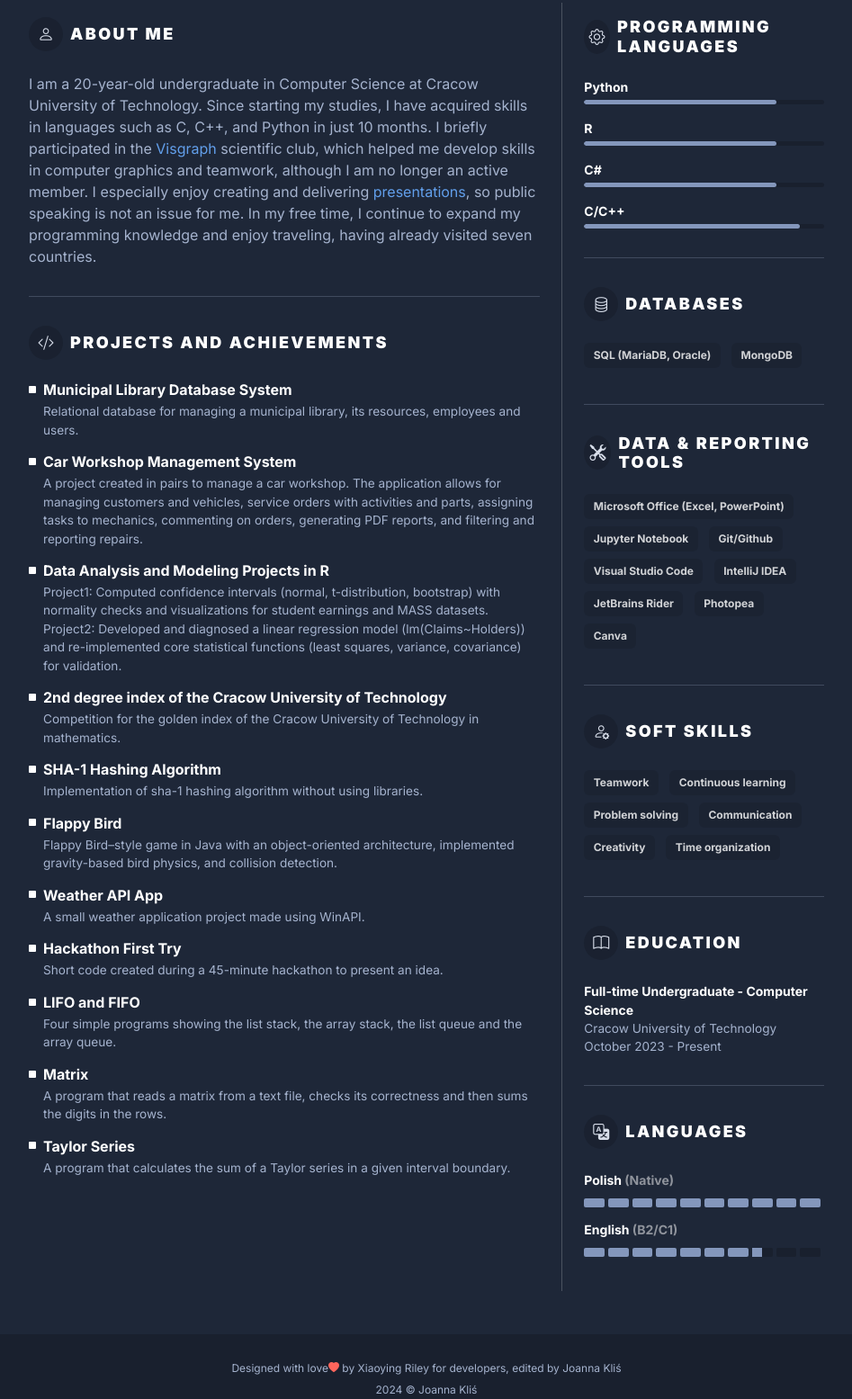
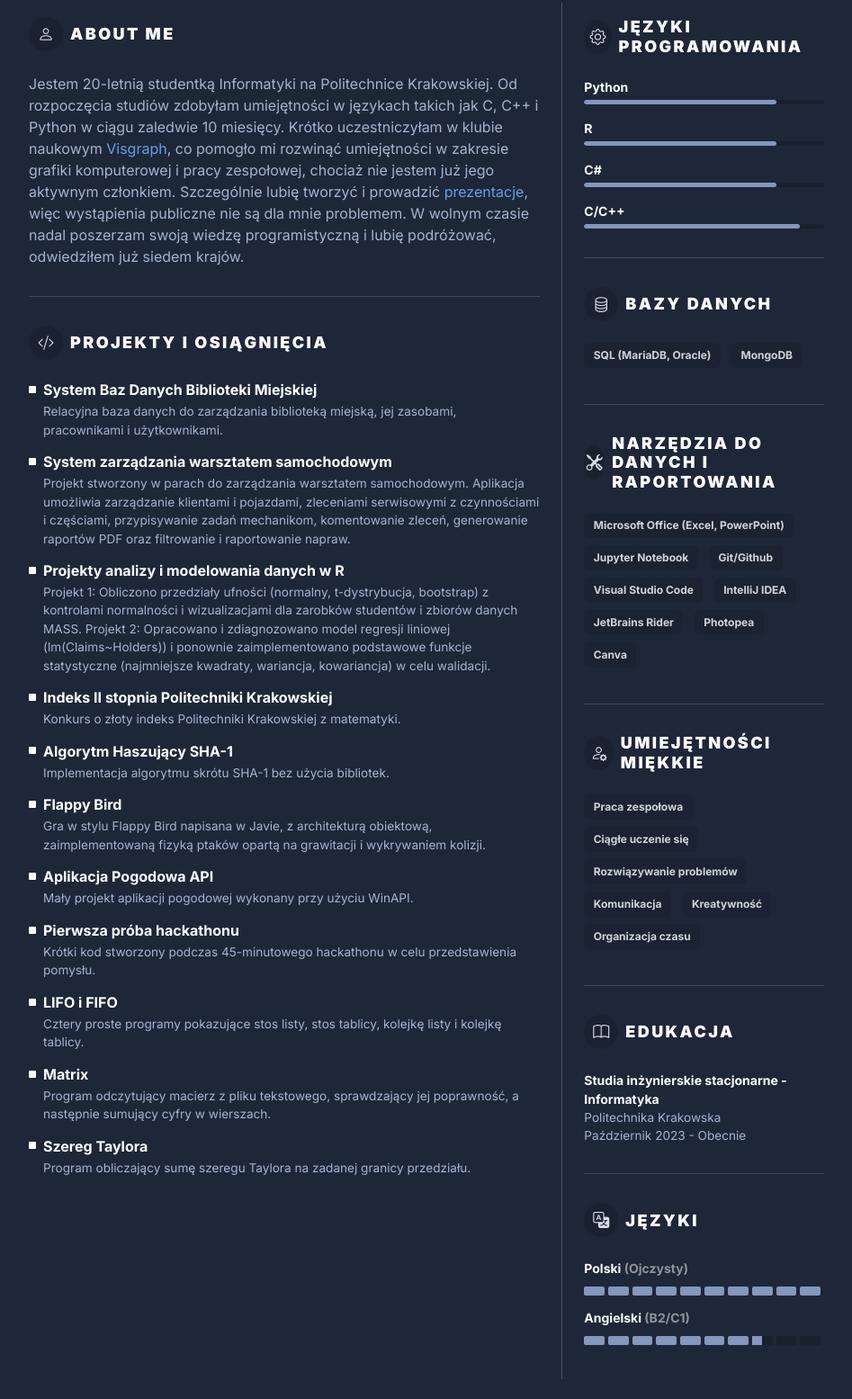
Before and after one commit to JoannaKlis/joannaklis.github.io, a plain HTML site: page index.html in a window 1280 px wide. Shown: the part 449-2004 px from the top of the page at 90% size, without its empty margins (166-1113 px from the left). Drawn offline with nearby package versions, Linux system fonts and the light colour scheme.

Commit message:
polish version

```diff
--- a/index.html
+++ b/index.html
@@ -1,7 +1,7 @@
 <!DOCTYPE html>
 <html lang="en">
 <head>
-	<title>Joanna Kliś - Student of Computer Science</title>
+	<title>Joanna Kliś - Studentka Informatyki</title>
 
 	<!-- Meta -->
 	<meta charset="utf-8">
@@ -54,7 +54,7 @@
 								<img class="resume-profile-pic rounded-circle" src="assets/images/profile.png" alt="image">
 
 								<h2 class="resume-name text-uppercase">Joanna Kliś </h2>
-								<div class="resume-role-title text-uppercase">Student of Computer Science</div>
+								<div class="resume-role-title text-uppercase">Studentka Informatyki</div>
 								<div class="resume-contact mt-4">
 									<ul class="resume-contact-list list-unstyled list-inline mb-0 justify-content-between">
 										<li class="list-inline-item me-md-3 me-lg-5"><i class="resume-contact-icon bi bi-envelope me-2"></i> joannnaklis8@gmail.com</li>
@@ -70,85 +70,85 @@
 									<section class="resume-summary-section resume-section">
 										<h3 class="resume-section-heading text-uppercase py-2 py-lg-3 py-2 py-lg-3"><i class="resume-section-heading-icon bi bi-person me-2"></i>About Me</h3>
 										<div class="resume-summary-desc">
-											I am a 20-year-old undergraduate in Computer Science at Cracow University of Technology.
-											Since starting my studies, I have acquired skills in languages such as C, C++, and Python in just 10 months.
-											I briefly participated in the <a href="https://www.facebook.com/visgraph/">Visgraph</a> scientific club,
-											which helped me develop skills in computer graphics and teamwork, although I am no longer an active member.
-											I especially enjoy creating and delivering <a href="https://github.com/JoannaKlis/presentation">presentations</a>, so public speaking is not an issue for me.
-											In my free time, I continue to expand my programming knowledge and enjoy traveling, having already visited seven countries.
+											Jestem 20-letnią studentką Informatyki na Politechnice Krakowskiej.
+											Od rozpoczęcia studiów zdobyłam umiejętności w językach takich jak C, C++ i Python w ciągu zaledwie 10 miesięcy.
+											Krótko uczestniczyłam w klubie naukowym <a href="https://www.facebook.com/visgraph/">Visgraph</a>,
+											co pomogło mi rozwinąć umiejętności w zakresie grafiki komputerowej i pracy zespołowej, chociaż nie jestem już jego aktywnym członkiem.
+											Szczególnie lubię tworzyć i prowadzić <a href="https://github.com/JoannaKlis/presentation">prezentacje</a>, więc wystąpienia publiczne nie są dla mnie problemem.
+											W wolnym czasie nadal poszerzam swoją wiedzę programistyczną i lubię podróżować, odwiedziłem już siedem krajów.
 										</div>
 									</section><!--//resume-section-->
 
 									<hr>
 
 									<section class="resume-projects-section resume-section">
-										<h3 class="resume-section-heading text-uppercase py-2 py-lg-3 py-3"><i class="resume-section-heading-icon bi bi-code-slash me-2"></i>Projects and Achievements</h3>
+										<h3 class="resume-section-heading text-uppercase py-2 py-lg-3 py-3"><i class="resume-section-heading-icon bi bi-code-slash me-2"></i>Projekty i Osiągnięcia</h3>
 										<div class="item">
-											<h4 class="item-heading"><i class="item-icon bi bi-square-fill me-2"></i><a href="https://github.com/JoannaKlis/biblioteka_miejska">Municipal Library Database System</a></h4>
+											<h4 class="item-heading"><i class="item-icon bi bi-square-fill me-2"></i><a href="https://github.com/JoannaKlis/biblioteka_miejska">System Baz Danych Biblioteki Miejskiej</a></h4>
 											<div class="item-desc">
-												<p>Relational database for managing a municipal library, its resources, employees and users.</p>
+												<p>Relacyjna baza danych do zarządzania biblioteką miejską, jej zasobami, pracownikami i użytkownikami.</p>
 											</div>
 
 										<div class="item">
-											<h4 class="item-heading"><i class="item-icon bi bi-square-fill me-2"></i><a href="https://github.com/kxkarcz/PK-.NET-2025/tree/projekt/projekt/WorkshopManager">Car Workshop Management System</a></h4>
+											<h4 class="item-heading"><i class="item-icon bi bi-square-fill me-2"></i><a href="https://github.com/kxkarcz/PK-.NET-2025/tree/projekt/projekt/WorkshopManager">System zarządzania warsztatem samochodowym</a></h4>
 											<div class="item-desc">
-												<p>A project created in pairs to manage a car workshop. The application allows for managing customers and vehicles, service orders with activities and parts, assigning tasks to mechanics, commenting on orders,
-													 generating PDF reports, and filtering and reporting repairs.</p>
+												<p>Projekt stworzony w parach do zarządzania warsztatem samochodowym. Aplikacja umożliwia zarządzanie klientami i pojazdami, zleceniami serwisowymi z czynnościami i częściami, przypisywanie zadań mechanikom,
+													 komentowanie zleceń, generowanie raportów PDF oraz filtrowanie i raportowanie napraw.</p>
 											</div>
 
 										<div class="item">
-											<h4 class="item-heading"><i class="item-icon bi bi-square-fill me-2"></i><a href="https://github.com/JoannaKlis/analiza_danych">Data Analysis and Modeling Projects in R</a></h4>
+											<h4 class="item-heading"><i class="item-icon bi bi-square-fill me-2"></i><a href="https://github.com/JoannaKlis/analiza_danych">Projekty analizy i modelowania danych w R</a></h4>
 											<div class="item-desc">
-												<p>Project1: Computed confidence intervals (normal, t-distribution, bootstrap) with normality checks and visualizations for student earnings and MASS datasets.
-													Project2: Developed and diagnosed a linear regression model (lm(Claims~Holders)) and re-implemented core statistical functions (least squares, variance, covariance) for validation.</p>
+												<p>Projekt 1: Obliczono przedziały ufności (normalny, t-dystrybucja, bootstrap) z kontrolami normalności i wizualizacjami dla zarobków studentów i zbiorów danych MASS.
+													Projekt 2: Opracowano i zdiagnozowano model regresji liniowej (lm(Claims~Holders)) i ponownie zaimplementowano podstawowe funkcje statystyczne (najmniejsze kwadraty, wariancja, kowariancja) w celu walidacji.</p>
 											</div>
 
 										<div class="item">
-											<h4 class="item-heading"><i class="item-icon bi bi-square-fill me-2"></i><a href="https://indeks.pk.edu.pl/?page_id=69">2nd degree index of the Cracow University of Technology</a></h4>
+											<h4 class="item-heading"><i class="item-icon bi bi-square-fill me-2"></i><a href="https://indeks.pk.edu.pl/?page_id=69">Indeks II stopnia Politechniki Krakowskiej</a></h4>
 											<div class="item-desc">
-												<p>Competition for the golden index of the Cracow University of Technology in mathematics.</p>
+												<p>Konkurs o złoty indeks Politechniki Krakowskiej z matematyki.</p>
 											</div>
 
 										<div class="item">
-											<h4 class="item-heading"><i class="item-icon bi bi-square-fill me-2"></i><a href="https://github.com/JoannaKlis/sha1">SHA-1 Hashing Algorithm</a></h4>
+											<h4 class="item-heading"><i class="item-icon bi bi-square-fill me-2"></i><a href="https://github.com/JoannaKlis/sha1">Algorytm Haszujący SHA-1</a></h4>
 											<div class="item-desc">
-												<p>Implementation of sha-1 hashing algorithm without using libraries.</p>
+												<p>Implementacja algorytmu skrótu SHA-1 bez użycia bibliotek.</p>
 											</div>
 
 										<div class="item">
 											<h4 class="item-heading"><i class="item-icon bi bi-square-fill me-2"></i><a href="https://github.com/JoannaKlis/FlappyBird">Flappy Bird</a></h4>
 											<div class="item-desc">
-												<p>Flappy Bird–style game in Java with an object-oriented architecture, implemented gravity-based bird physics, and collision detection.</p>
+												<p>Gra w stylu Flappy Bird napisana w Javie, z architekturą obiektową, zaimplementowaną fizyką ptaków opartą na grawitacji i wykrywaniem kolizji.</p>
 											</div>
 
 										<div class="item">
-											<h4 class="item-heading"><i class="item-icon bi bi-square-fill me-2"></i><a href="https://github.com/JoannaKlis/weather_api">Weather API App</a></h4>
+											<h4 class="item-heading"><i class="item-icon bi bi-square-fill me-2"></i><a href="https://github.com/JoannaKlis/weather_api">Aplikacja Pogodowa API</a></h4>
 											<div class="item-desc">
-												<p>A small weather application project made using WinAPI.</p>
+												<p>Mały projekt aplikacji pogodowej wykonany przy użyciu WinAPI.</p>
 											</div>
 
 											<div class="item">
-												<h4 class="item-heading"><i class="item-icon bi bi-square-fill me-2"></i><a href="https://github.com/JoannaKlis/hackathon_test">Hackathon First Try</a></h4>
+												<h4 class="item-heading"><i class="item-icon bi bi-square-fill me-2"></i><a href="https://github.com/JoannaKlis/hackathon_test">Pierwsza próba hackathonu</a></h4>
 												<div class="item-desc">
-													<p>Short code created during a 45-minute hackathon to present an idea.</p>
+													<p>Krótki kod stworzony podczas 45-minutowego hackathonu w celu przedstawienia pomysłu.</p>
 												</div>
 
 										<div class="item">
-											<h4 class="item-heading"><i class="item-icon bi bi-square-fill me-2"></i><a href="https://github.com/JoannaKlis/LIFO-FIFO">LIFO and FIFO</a></h4>
+											<h4 class="item-heading"><i class="item-icon bi bi-square-fill me-2"></i><a href="https://github.com/JoannaKlis/LIFO-FIFO">LIFO i FIFO</a></h4>
 											<div class="item-desc">
-												<p>Four simple programs showing the list stack, the array stack, the list queue and the array queue.</p>
+												<p>Cztery proste programy pokazujące stos listy, stos tablicy, kolejkę listy i kolejkę tablicy.</p>
 											</div>
 
 										<div class="item">
 											<h4 class="item-heading"><i class="item-icon bi bi-square-fill me-2"></i><a href="https://github.com/JoannaKlis/matrix">Matrix</a></h4>
 											<div class="item-desc">
-												<p>A program that reads a matrix from a text file, checks its correctness and then sums the digits in the rows.</p>
+												<p>Program odczytujący macierz z pliku tekstowego, sprawdzający jej poprawność, a następnie sumujący cyfry w wierszach.</p>
 											</div>
 
 										<div class="item">
-											<h4 class="item-heading"><i class="item-icon bi bi-square-fill me-2"></i><a href="https://github.com/JoannaKlis/taylor_series">Taylor Series</a></h4>
+											<h4 class="item-heading"><i class="item-icon bi bi-square-fill me-2"></i><a href="https://github.com/JoannaKlis/taylor_series">Szereg Taylora</a></h4>
 											<div class="item-desc">
-												<p>A program that calculates the sum of a Taylor series in a given interval boundary.</p>
+												<p>Program obliczający sumę szeregu Taylora na zadanej granicy przedziału.</p>
 											</div><!--//resume-timeline-item-header-->
 
 										</article><!--//resume-timeline-item-->
@@ -159,7 +159,7 @@
 							<div class="col-12 col-lg-4 ps-lg-4">
 
 								<section class="resume-skills-section resume-section">
-									<h3 class="resume-section-heading text-uppercase py-2 py-lg-3 py-3"><i class="resume-section-heading-icon bi bi-gear me-2"></i>Programming languages</h3>
+									<h3 class="resume-section-heading text-uppercase py-2 py-lg-3 py-3"><i class="resume-section-heading-icon bi bi-gear me-2"></i>Języki Programowania</h3>
 
 										<ul class="list-unstyled">
 								        <li class="mb-2">
@@ -196,7 +196,7 @@
 								<hr>
 
 								<section class="resume-skills-section resume-section">
-									<h3 class="resume-section-heading text-uppercase py-2 py-lg-3 py-3"><i class="resume-section-heading-icon bi bi-database me-2"></i>Databases</h3>
+									<h3 class="resume-section-heading text-uppercase py-2 py-lg-3 py-3"><i class="resume-section-heading-icon bi bi-database me-2"></i>Bazy Danych</h3>
 
 									<ul class="list-unstyled">
 									<li class="mb-2">
@@ -210,7 +210,7 @@
 									<hr>
 
 									<section class="resume-skills-section resume-section">
-										<h3 class="resume-section-heading text-uppercase py-2 py-lg-3 py-3"><i class="resume-section-heading-icon bi bi-tools me-2"></i>Data & Reporting Tools</h3>
+										<h3 class="resume-section-heading text-uppercase py-2 py-lg-3 py-3"><i class="resume-section-heading-icon bi bi-tools me-2"></i>Narzędzia Do Danych i Raportowania</h3>
 
 										<ul class="list-unstyled">
 								        <li class="mb-2">
@@ -230,14 +230,14 @@
 									<hr>
 
 									<section class="resume-skills-section resume-section">
-										<h3 class="resume-section-heading text-uppercase py-2 py-lg-3 py-3"><i class="resume-section-heading-icon bi bi-person-gear me-2"></i>Soft Skills</h3>
+										<h3 class="resume-section-heading text-uppercase py-2 py-lg-3 py-3"><i class="resume-section-heading-icon bi bi-person-gear me-2"></i>Umiejętności Miękkie</h3>
 										<ul class="list-inline">
-								            <li class="list-inline-item"><span class="badge resume-skill-badge">Teamwork</span></li>
-								            <li class="list-inline-item"><span class="badge resume-skill-badge">Continuous learning</span></li>
-								            <li class="list-inline-item"><span class="badge resume-skill-badge">Problem solving</span></li>
-								            <li class="list-inline-item"><span class="badge resume-skill-badge">Communication</span></li>
-											<li class="list-inline-item"><span class="badge resume-skill-badge">Creativity</span></li>
-											<li class="list-inline-item"><span class="badge resume-skill-badge">Time organization</span></li>
+								            <li class="list-inline-item"><span class="badge resume-skill-badge">Praca zespołowa</span></li>
+								            <li class="list-inline-item"><span class="badge resume-skill-badge">Ciągłe uczenie się</span></li>
+								            <li class="list-inline-item"><span class="badge resume-skill-badge">Rozwiązywanie problemów</span></li>
+								            <li class="list-inline-item"><span class="badge resume-skill-badge">Komunikacja</span></li>
+											<li class="list-inline-item"><span class="badge resume-skill-badge">Kreatywność</span></li>
+											<li class="list-inline-item"><span class="badge resume-skill-badge">Organizacja czasu</span></li>
 
 
 							            </ul>
@@ -246,12 +246,12 @@
 									<hr>
 
 									<section class="resume-educate-section resume-section">
-										<h3 class="resume-section-heading text-uppercase py-2 py-lg-3 py-3"><i class="resume-section-heading-icon bi bi-book me-2"></i>Education</h3>
+										<h3 class="resume-section-heading text-uppercase py-2 py-lg-3 py-3"><i class="resume-section-heading-icon bi bi-book me-2"></i>Edukacja</h3>
 										<ul class="list-unstyled">
 										    <li class="mb-2">
-										        <div class="resume-degree font-weight-bold">Full-time Undergraduate - Computer Science</div>
-										        <div class="resume-degree-org">Cracow University of Technology</div>
-										        <div class="resume-degree-time">October 2023 - Present</div>
+										        <div class="resume-degree font-weight-bold">Studia inżynierskie stacjonarne - Informatyka</div>
+										        <div class="resume-degree-org">Politechnika Krakowska</div>
+										        <div class="resume-degree-time">Październik 2023 - Obecnie</div>
 										    </li>
 									    </ul>
 									</section><!--//resume-section-->
@@ -259,10 +259,10 @@
 									<hr>
 
 									<section class="resume-lang-section resume-section">
-										<h3 class="resume-section-heading text-uppercase py-2 py-lg-3 py-3"><i class="resume-section-heading-icon bi bi-translate me-2"></i>Languages</h3>
+										<h3 class="resume-section-heading text-uppercase py-2 py-lg-3 py-3"><i class="resume-section-heading-icon bi bi-translate me-2"></i>Języki</h3>
 										 <ul class="list-unstyled resume-lang-list">
 										    <li class="mb-2">
-												<div class="resume-lang-name">Polish<span style="opacity: 0.5;"> (Native)</span></div>
+												<div class="resume-lang-name">Polski<span style="opacity: 0.5;"> (Ojczysty)</span></div>
 										        <div class="resume-level-indicator row gx-0 flex-nowrap">
 											        <div class="col"><span class="item item-full"></span></div>
 											        <div class="col"><span class="item item-full"></span></div>
@@ -277,7 +277,7 @@
 										        </div><!--//resume-level-indicator-->
 										    </li>
 										     <li class="mb-2">
-												<div class="resume-lang-name">English<span style="opacity: 0.5;"> (B2/C1)</span></div>
+												<div class="resume-lang-name">Angielski<span style="opacity: 0.5;"> (B2/C1)</span></div>
 										        <div class="resume-level-indicator row gx-0 flex-nowrap">
 											        <div class="col"><span class="item item-full"></span></div>
 											        <div class="col"><span class="item item-full"></span></div>
```
